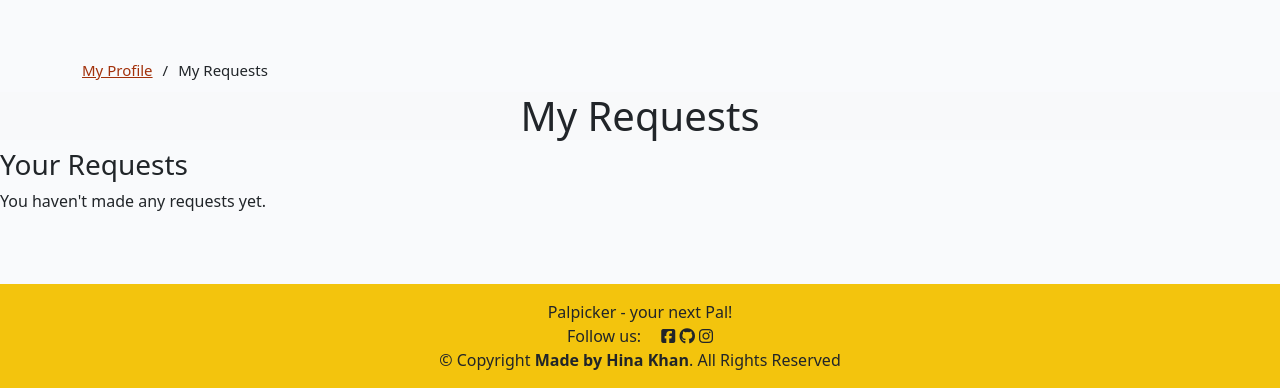
After one commit to HinaKhan94/palpicker, a Django app: template templates/dashboard/view_requests.html in a window 1280 px wide. The commit adds this page. Shown: the part 601-989 px from the top of the page. Run offline with Django 3.2, Linux system fonts and the light colour scheme; the template is opened without the code that fills it, so the values that code supplies are empty; some libraries are stand-ins or nearby versions.

Commit message:
add view_requests template

```diff
--- a/templates/dashboard/user_profile.html
+++ b/templates/dashboard/user_profile.html
@@ -24,6 +24,7 @@
     <div class="container">
         <div class="dashboard-title">
             <h1><strong>Welcome {{ user }}:</strong></h1>
+            <a href="{% url 'view_requests' %}">My requests</a>
         </div>
     </div>
 
--- /dev/null
+++ b/templates/dashboard/view_requests.html
@@ -0,0 +1,41 @@
+{% extends "base.html" %}
+{% load static %}
+
+{% block content %}
+
+<!------ Breadcrumbs ------>
+<div id="breadcrumbs" class="breadcrumbs">
+    <div class="container">
+        <div class="d-flex justify-content-between align-items-center">
+            <ol>
+                <li><a href="{% url 'user_profile' %}">My Profile</a></li>
+                <li>My Requests</li>
+            </ol>
+        </div>
+    </div>
+</div>
+<!------ Create Offer Section ------>
+<section class="bg-light">
+    <div class="container">
+        <div class="section-title section-header text-center">
+            <h1>My Requests</h1>
+        </div>
+    </div>
+</section>
+<!------ Displays User's Requests ------>
+<div class="col-md-12">
+    <h3>Your Requests</h3>
+    {% for request in user_requests %}
+        <!-- Request Details -->
+        <div class="col-md-10 mx-auto mt-md-3 mt-lg-4 mt-4">
+            <div class="container request-details-card card shadow my-2">
+                <!-- Displays relevant information about the request here -->
+                <p>Title: <strong>{{ request.post.title }}</strong></p>
+                <p>Status: {% if request.approved %} Approved {% else %} Pending {% endif %}</p>
+            </div>
+        </div>
+    {% empty %}
+        <p>You haven't made any requests yet.</p>
+    {% endfor %}
+</div>
+{% endblock %}
```
